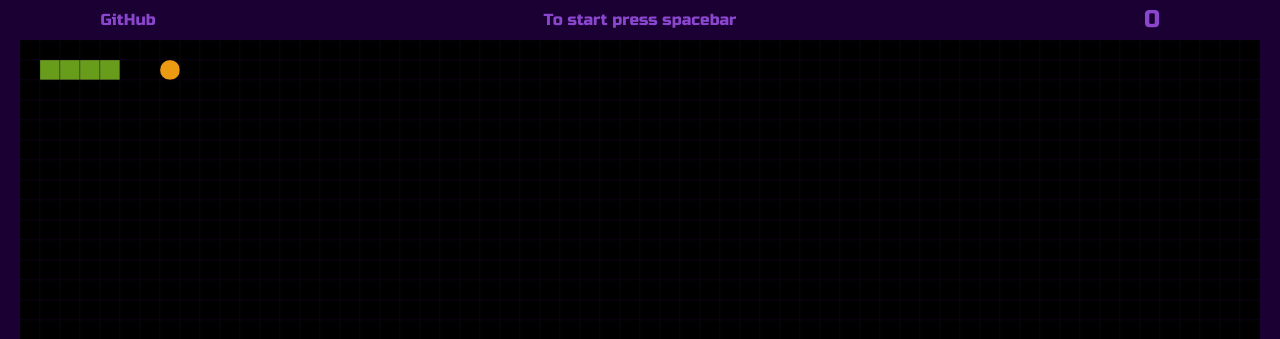
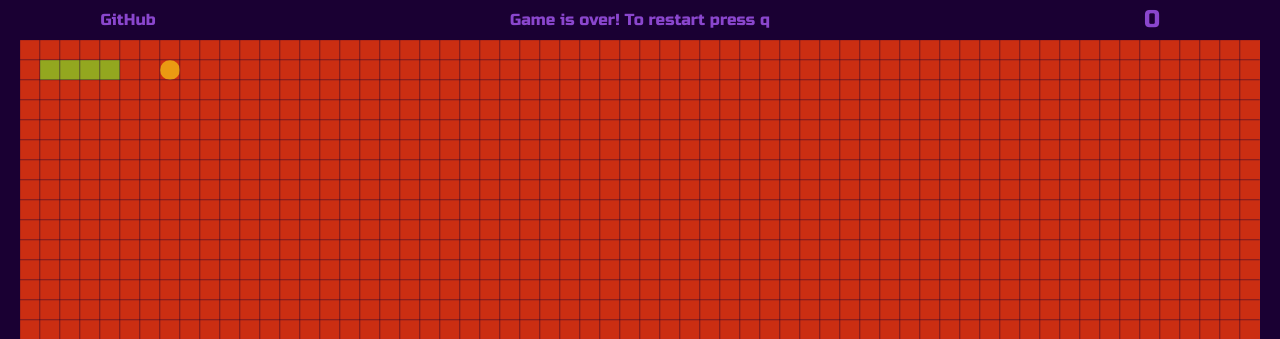
Before and after one commit to MaciejReimann/Snake, a website with bundled scripts: page client/public/index.html in a window 1280 px wide. Shown: the top 339 px of the page. Built offline with nearby package versions, Linux system fonts and the light colour scheme.

Commit message:
"game over" styling improved

```diff
--- a/client/public/bundle.js
+++ b/client/public/bundle.js
@@ -409,7 +409,7 @@ module.exports = {
     snake: Array(4).fill()
         .map((_, i) => {return  {x: 4 - i, y: 1}   }),
     food: { x: 7, y: 1 },
-    isOver: false,
+    isOver: true,
     isStarted: false,
     isPaused: true,
 };
@@ -510,6 +510,9 @@ const {
     drawCircle
 } = require('./helpers/renderHelpers');
 const {
+    createElement
+} = require('./helpers/DOMHelpers');
+const {
     snakeColor,
     foodColor,
     gridColor,
@@ -517,20 +520,31 @@ const {
     gameOverColor
 } = require('./view/colorPalette').darkViolet;
 
+
+
 function applyColorsToStyle() {
     document.querySelector(".header").style.backgroundColor = gridColor;
     document.querySelector(".canvas-container").style.backgroundColor = gridColor;
     document.querySelector(".canvas").style.backgroundColor = "black";
-    document.querySelector(".page").style.color = textColor;
-}
+    document.querySelector(".header").style.color = textColor;
+};
+
+function showGameOver() {
+    const CANVAS = document.querySelector(".canvas");
+    fill(CANVAS, gameOverColor);
+    document.querySelector(".page")
+        .appendChild(createElement('div', 'game-over'))
+        .textContent = 'Game Over!';
+};
 
 function renderCanvas() {
     const { snake, food, resolution, isOver } = getState();
     const CANVAS = document.querySelector(".canvas");
+
     clear(CANVAS);
     // when game is over
     if(isOver) {
-        fill(CANVAS, gameOverColor);
+        showGameOver();
     };
     // draw snake
     snake.forEach(square => drawSquareFromCorner(CANVAS, resolution, snakeColor, square));
@@ -548,7 +562,7 @@ function updateMessage() {
     const { isStarted, isPaused, isOver } = getState();
     let message;
     if (isOver) {
-        message = 'Game is over <br> To restart press q';
+        message = 'Game is over! To restart press q';
     } else if(!isStarted) {
         message = 'To start press spacebar';
     } else if(isStarted && isPaused) {
@@ -576,7 +590,7 @@ module.exports = {
     render
 };
 
-},{"./helpers/renderHelpers":9,"./store":18,"./view/colorPalette":19}],18:[function(require,module,exports){
+},{"./helpers/DOMHelpers":5,"./helpers/renderHelpers":9,"./store":18,"./view/colorPalette":19}],18:[function(require,module,exports){
 const createStore = require('./helpers/createStore')
 const combinedReducers = require('./reducers');
 const initialState = require('./logic/initialState');
--- a/client/public/scripts/logic/initialState.js
+++ b/client/public/scripts/logic/initialState.js
@@ -8,7 +8,7 @@ module.exports = {
     snake: Array(4).fill()
         .map((_, i) => {return  {x: 4 - i, y: 1}   }),
     food: { x: 7, y: 1 },
-    isOver: false,
+    isOver: true,
     isStarted: false,
     isPaused: true,
 };
--- a/client/public/styles/style.css
+++ b/client/public/styles/style.css
@@ -8,7 +8,6 @@
   width: 100vw;
   height: 100vh;
   overflow: hidden;
-  /* background-color: black; */
   font-family: 'Russo One', sans-serif;
 }
 
@@ -47,25 +46,7 @@
   background-color: black;
 }
 
-/* .canvas {
-  border: solid 1px rgba(129, 21, 237, 0.32);
-} */
-
-/* .LEFT, .UP {
-  order: 0;
-  margin-left: 1vh;
-}
-.RIGHT, .DOWN {
-  order: 2;
-  margin-right: 1vh;
-} */
-/*
-
-
-
-
-
-/* .on-desktop {
+.game-over {
   position: absolute;
   left: 0px;
   top: 0px;
@@ -75,20 +56,6 @@
   display: grid;
   justify-content: center;
   align-content: center;
-} */ */
-
-/* .RIGHT, .DOWN, .LEFT, .UP {
-  border: solid 1px rgba(161, 84, 237, 0.83);
-  border-radius: 2vh;
-  background-color: rgba(129, 21, 237, 0.32);
-  min-height: 10vh;
-  min-width: 10vh;
-  align-self: center;
+  font-size: 8vh;
+  color: rgb(26, 0, 51);
 }
-
-
-.fas {
-  font-size: 5vh;
-  color: black;
-  /* color: rgba(161, 84, 237, 0.83); */
-} */
```
Also changed, not shown: client/public/scripts/render.js (+19 -4 lines), client/public/scripts/update.js (deleted, +0 -33 lines).
